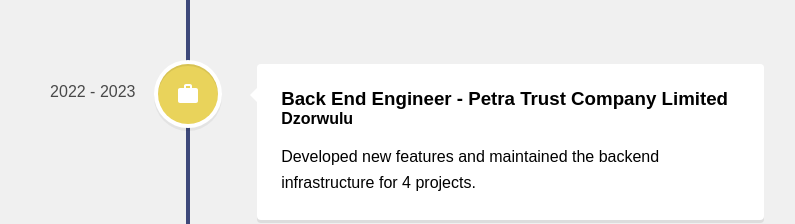
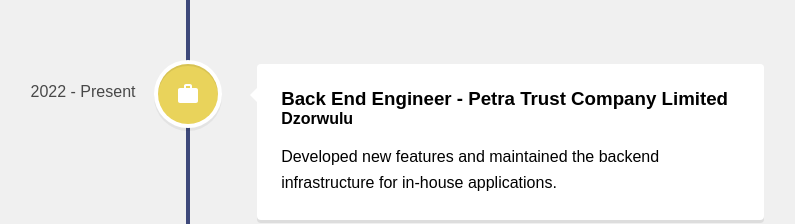
Before and after one commit to QuinSack/my_portfolio, a React (Create React App) app: page /experience in a window 1280 px wide. Shown: the part 578-802 px from the top of the page, without its empty margins (452-1247 px from the left). Built offline with nearby package versions, Linux system fonts and the light colour scheme.

Commit message:
refactor

```diff
--- a/src/pages/Experience.js
+++ b/src/pages/Experience.js
@@ -55,7 +55,7 @@
 
         <VerticalTimelineElement
           className="vertical-timeline-element--work"
-          date="2022 - 2023"
+          date="2022 - Present"
           iconStyle={{ background: "#e9d35b", color: "#fff" }}
           icon={<WorkIcon />}
         >
@@ -66,7 +66,7 @@
             Dzorwulu
           </h4>
           <p>
-            Developed new features and maintained the backend infrastructure for 4 projects.
+            Developed new features and maintained the backend infrastructure for in-house applications.
           </p>
         </VerticalTimelineElement>
       </VerticalTimeline>
```
